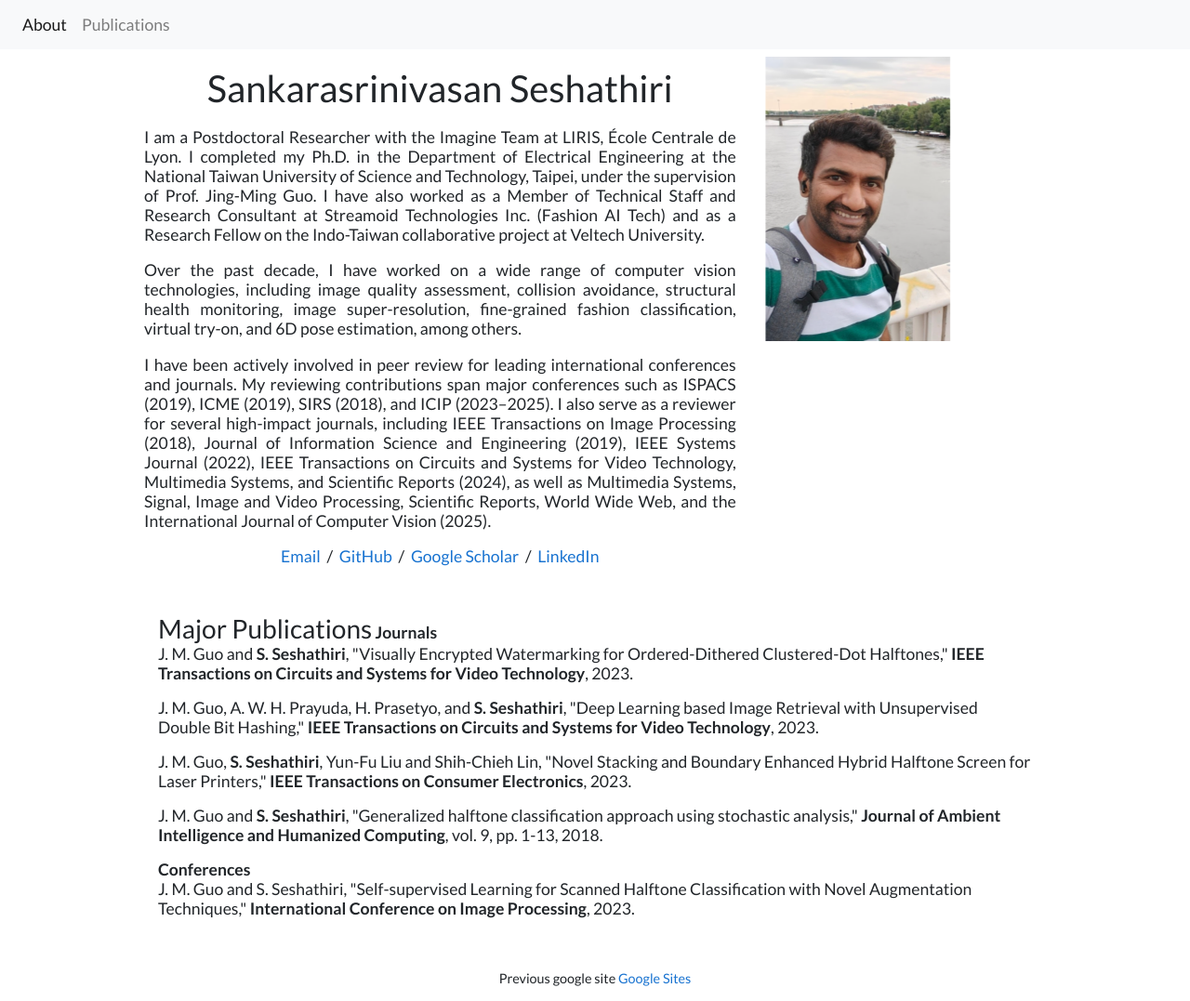
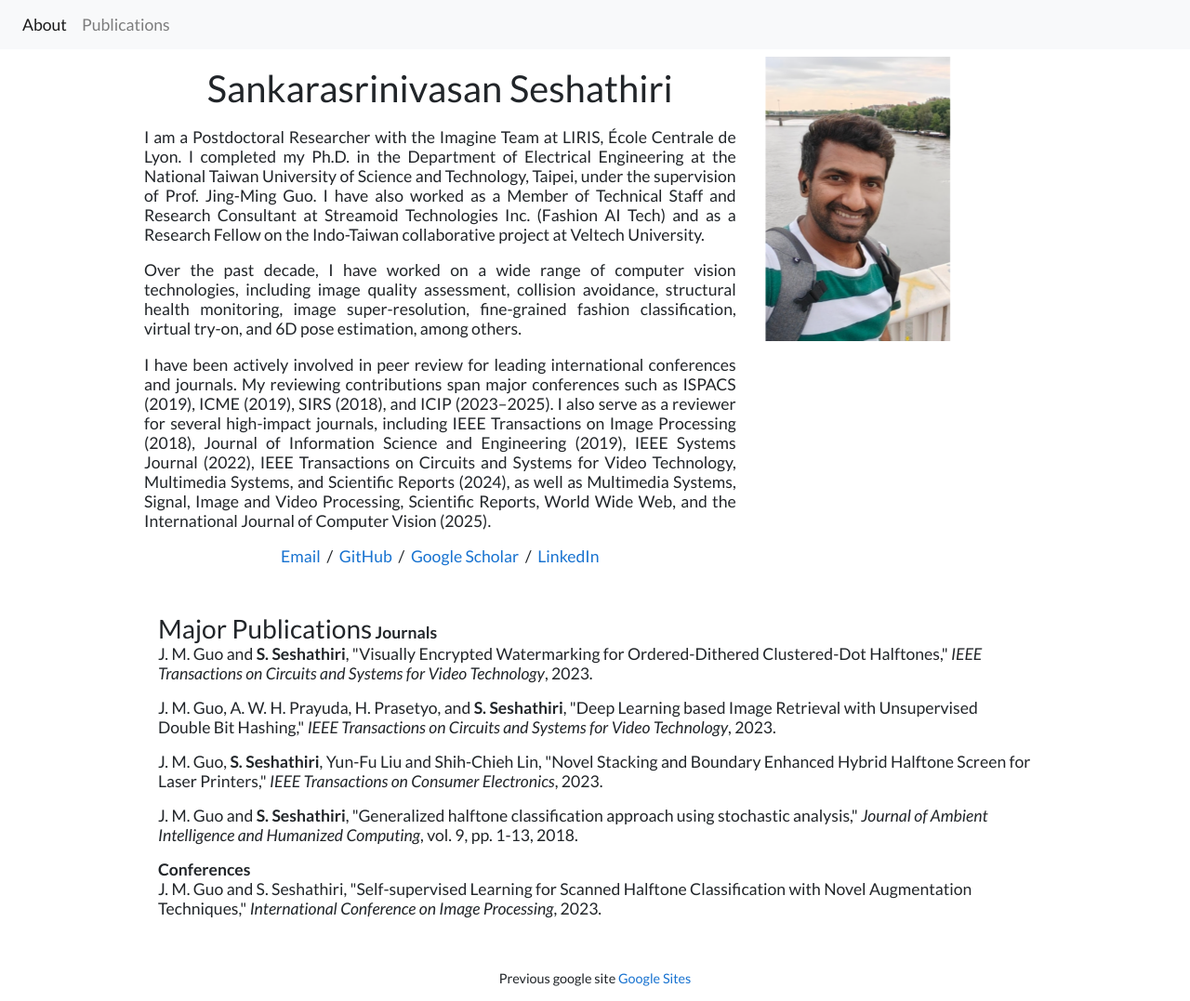
Before and after one commit to SankarSrin/SankarSrin.github.io, a Jekyll site: the page built from index.html, in a window 1280 px wide and 1077 px high. Shown: the whole window at 93% size. Built offline with Jekyll 4.4.1, drawn with Linux system fonts in a browser that asks for light colours.

Commit message:
Update publications.html

```diff
--- a/_includes/publications.html
+++ b/_includes/publications.html
@@ -1,35 +1,37 @@
 <div class="container py-4" id="publications">
-  <h2 class="mb-4">Major Publications</h2>
+  <h2 class="mb-5">Major Publications</h2> <!-- bigger bottom margin -->
 
-  <h3 class="mt-3 mb-3">Journals</h3>
+  <!-- Journals Section -->
+  <h3 class="mt-4 mb-3">Journals</h3> <!-- top margin to separate from previous section -->
   <ul class="list-unstyled">
     <li class="mb-3">
       J. M. Guo and <strong>S. Seshathiri</strong>,
       "Visually Encrypted Watermarking for Ordered-Dithered Clustered-Dot Halftones,"
-      <strong>IEEE Transactions on Circuits and Systems for Video Technology</strong>, 2023.
+      <em>IEEE Transactions on Circuits and Systems for Video Technology</em>, 2023.
     </li>
     <li class="mb-3">
       J. M. Guo, A. W. H. Prayuda, H. Prasetyo, and <strong>S. Seshathiri</strong>,
       "Deep Learning based Image Retrieval with Unsupervised Double Bit Hashing,"
-      <strong>IEEE Transactions on Circuits and Systems for Video Technology</strong>, 2023.
+      <em>IEEE Transactions on Circuits and Systems for Video Technology</em>, 2023.
     </li>
     <li class="mb-3">
       J. M. Guo, <strong>S. Seshathiri</strong>, Yun-Fu Liu and Shih-Chieh Lin,
       "Novel Stacking and Boundary Enhanced Hybrid Halftone Screen for Laser Printers,"
-      <strong>IEEE Transactions on Consumer Electronics</strong>, 2023.
+      <em>IEEE Transactions on Consumer Electronics</em>, 2023.
     </li>
     <li class="mb-3">
       J. M. Guo and <strong>S. Seshathiri</strong>,
       "Generalized halftone classification approach using stochastic analysis,"
-      <strong>Journal of Ambient Intelligence and Humanized Computing</strong>, vol. 9, pp. 1-13, 2018.
+      <em>Journal of Ambient Intelligence and Humanized Computing</em>, vol. 9, pp. 1-13, 2018.
     </li>
   </ul>
 
-  <h3 class="mt-4 mb-3">Conferences</h3>
+  <!-- Conferences Section -->
+  <h3 class="mt-5 mb-3">Conferences</h3> <!-- bigger top margin -->
   <ul class="list-unstyled">
     <li class="mb-3">
       J. M. Guo and S. Seshathiri,
       "Self-supervised Learning for Scanned Halftone Classification with Novel Augmentation Techniques,"
-      <strong>International Conference on Image Processing</strong>, 2023.
+      <em>International Conference on Image Processing</em>, 2023.
     </li>
   </ul>
```
